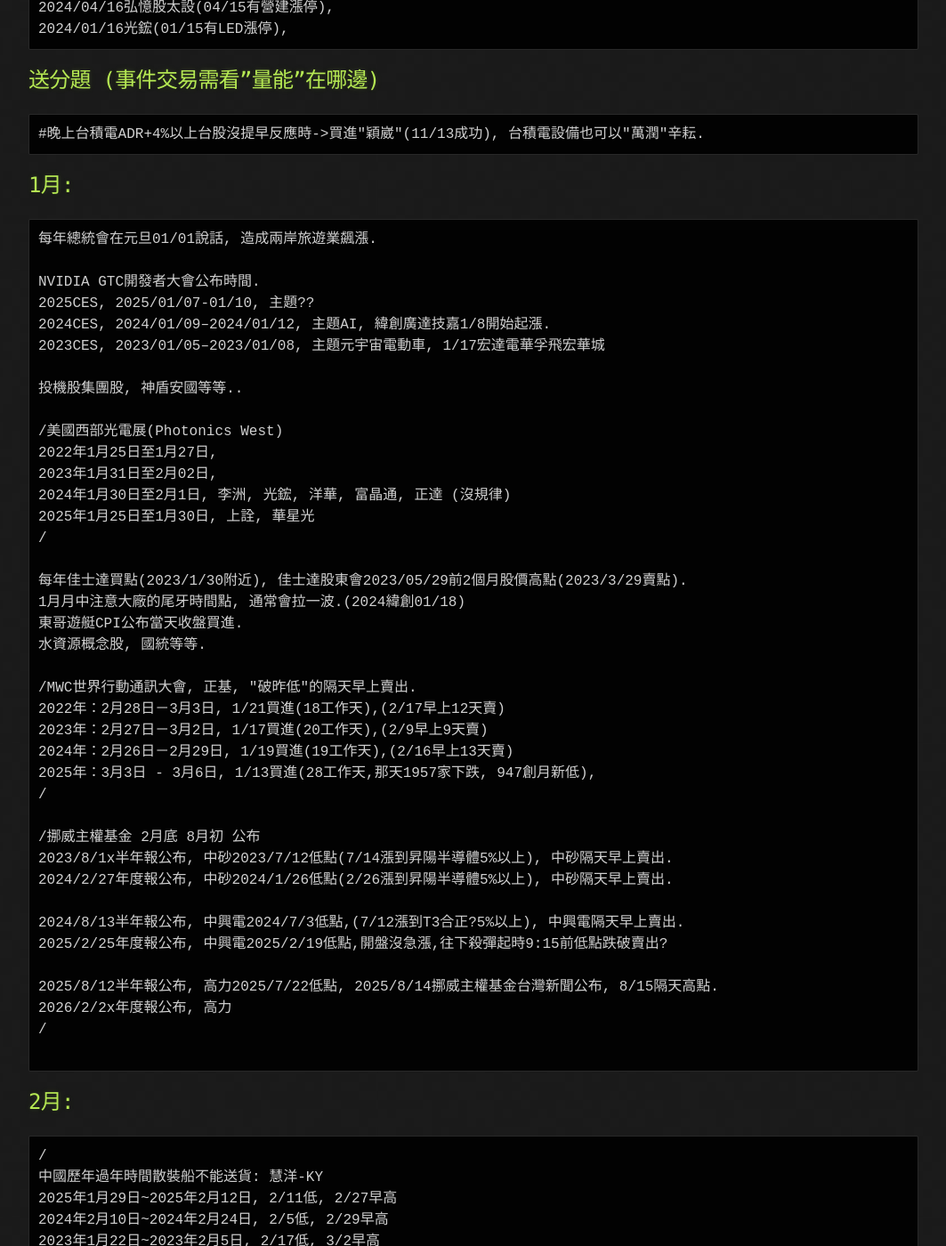
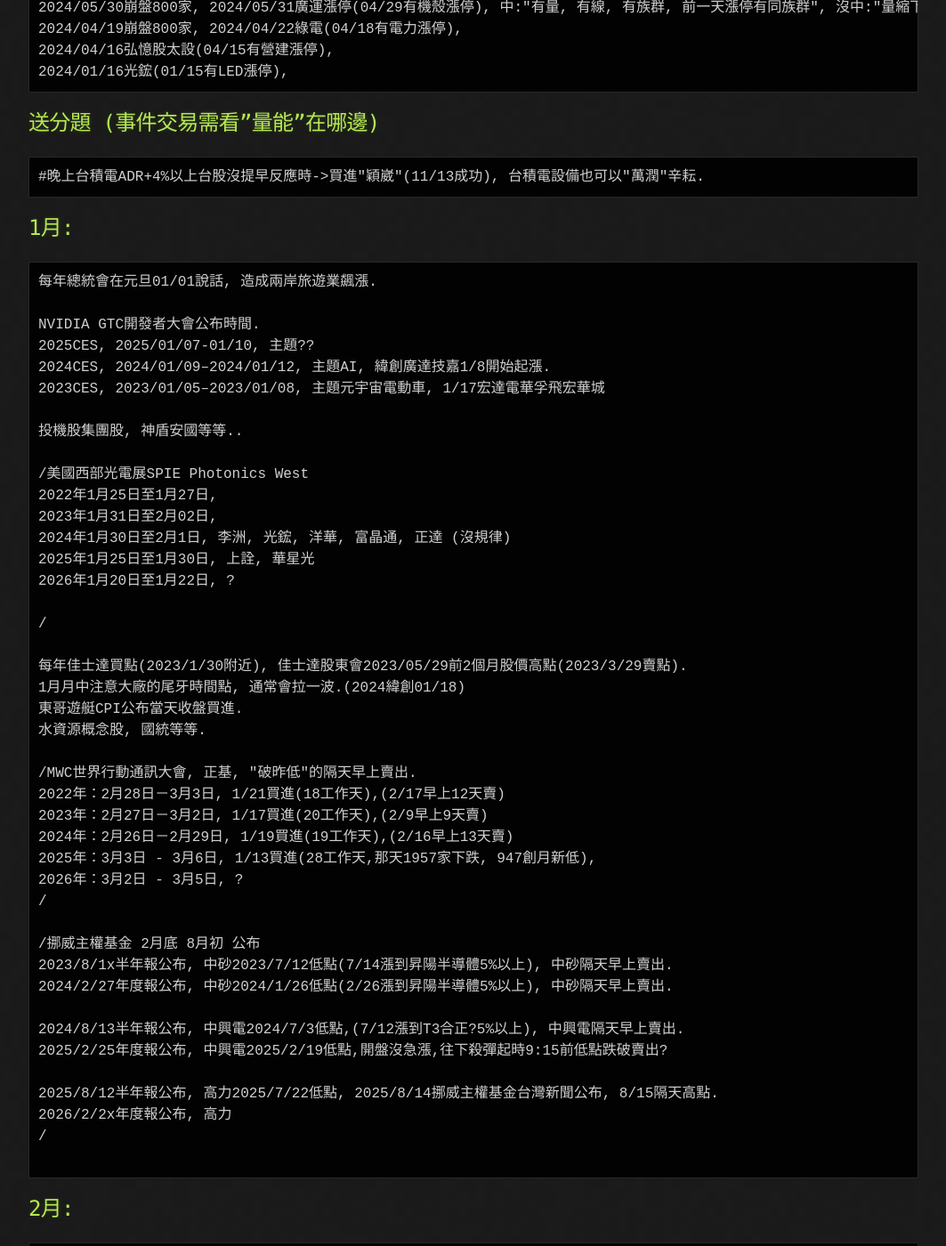
Before and after one commit to lepg5487/Stock_God, a Jekyll site: the page built from experience.md, in a window 1280 px wide and 1400 px high, scrolled down 7145 px. Shown: the whole window at 89% size, without its empty margins (108-1171 px from the left). Built offline with Jekyll 4.4.1, drawn with Linux system fonts in a browser that asks for light colours; our own code applies the rules of GitHub Pages for plain Markdown files; some of the changed text lies outside the part shown.

Commit message:
Update experience.md

```diff
--- a/experience.md
+++ b/experience.md
@@ -296,11 +296,13 @@
 
 投機股集團股, 神盾安國等等..
 
-/美國西部光電展(Photonics West)
+/美國西部光電展SPIE Photonics West
 2022年1月25日至1月27日,
 2023年1月31日至2月02日,
 2024年1月30日至2月1日, 李洲, 光鋐, 洋華, 富晶通, 正達 (沒規律)
 2025年1月25日至1月30日, 上詮, 華星光
+2026年1月20日至1月22日, ?
+
 /
 
 每年佳士達買點(2023/1/30附近), 佳士達股東會2023/05/29前2個月股價高點(2023/3/29賣點).
@@ -313,6 +315,7 @@
 2023年：2月27日－3月2日, 1/17買進(20工作天),(2/9早上9天賣)
 2024年：2月26日－2月29日, 1/19買進(19工作天),(2/16早上13天賣)
 2025年：3月3日 - 3月6日, 1/13買進(28工作天,那天1957家下跌, 947創月新低),
+2026年：3月2日 - 3月5日, ?
 /
 
 /挪威主權基金 2月底 8月初 公布
```
